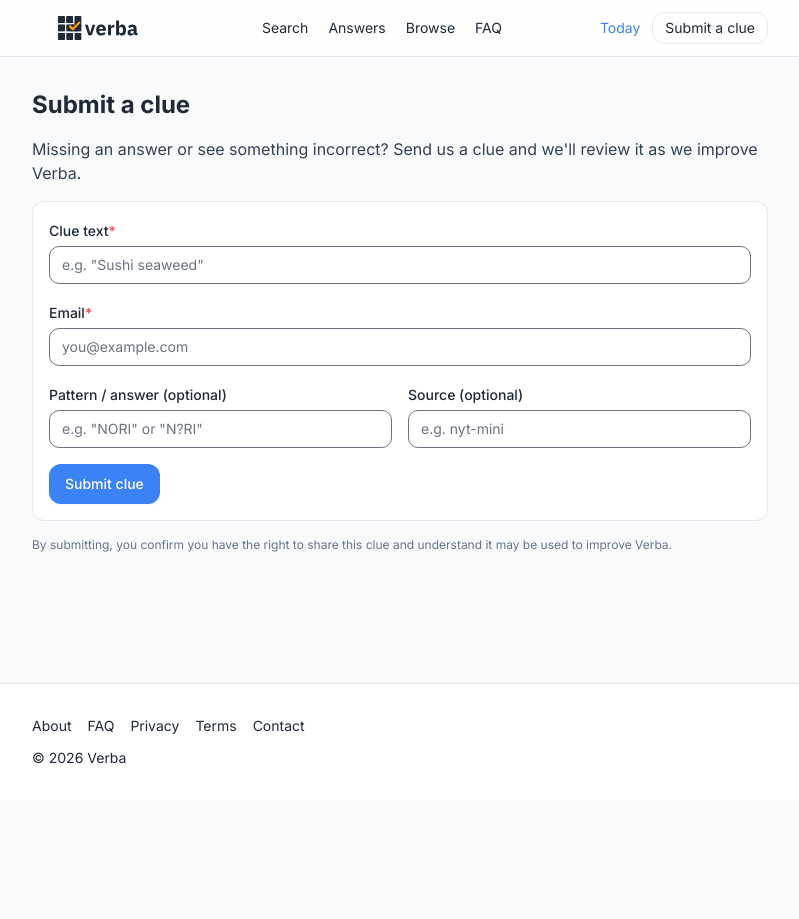
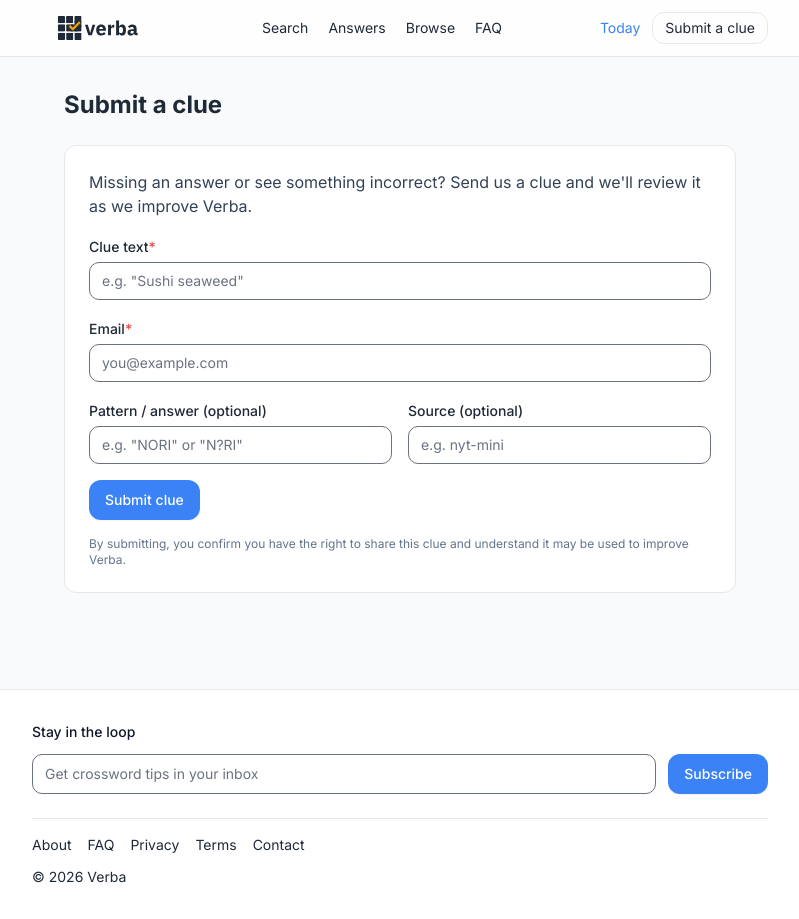
Before and after one commit to prettykaur/verba, a Next.js app: page /submit in a window 1280 px wide. Shown: the whole page, without its empty margins (240-1039 px from the left). Before the commit the page ends 800 px from the top, so only its background shows below. Built offline with nearby package versions, Linux system fonts and the light colour scheme.

Commit message:
Add email subscription form component to Home page, Footer, and Submit page

```diff
--- a/app/page.tsx
+++ b/app/page.tsx
@@ -2,6 +2,7 @@
 import { SearchBar } from '@/components/SearchBar';
 import { Card, CardBody } from '@/components/ui/Card';
 import { TopSearches } from '@/components/TopSearches';
+import { EmailSubscribe } from '@/components/EmailSubscribe';
 
 export const dynamic = 'force-dynamic';
 
@@ -56,6 +57,19 @@ export default function HomePage() {
           </CardBody>
         </Card>
       </section>
+
+      <section className="mt-20 border-t bg-slate-50 py-16">
+        <div className="mx-auto max-w-3xl space-y-4 px-4 text-center">
+          <h2 className="text-xl font-semibold">Get better at crosswords</h2>
+          <p className="text-sm text-slate-600">
+            Occasional tips, new features, and improvements to Verba. No spam.
+          </p>
+
+          <div className="mx-auto w-full max-w-2xl">
+            <EmailSubscribe source="home_bottom" />
+          </div>
+        </div>
+      </section>
     </>
   );
 }
--- a/app/submit/page.tsx
+++ b/app/submit/page.tsx
@@ -4,6 +4,7 @@
 import { useState } from 'react';
 import { Input } from '@/components/ui/Input';
 import { Button } from '@/components/ui/Button';
+import { EmailSubscribe } from '@/components/EmailSubscribe';
 
 type Status = 'idle' | 'submitting' | 'success' | 'error';
 
@@ -71,17 +72,18 @@ export default function SubmitPage() {
   return (
     <>
       {/* <main className="mx-auto max-w-3xl px-4 py-10"> */}
-      <section className="space-y-4">
+      <section className="space-y-6">
+        <div className="mx-auto max-w-2xl space-y-6 px-4 sm:px-0">
           <h1 className="text-2xl font-bold">Submit a clue</h1>
+
+          <form
+            onSubmit={handleSubmit}
+            className="mt-4 space-y-4 rounded-xl border bg-white p-6"
+          >
             <p className="text-slate-700">
               Missing an answer or see something incorrect? Send us a clue and
               we&apos;ll review it as we improve Verba.
             </p>
-
-        <form
-          onSubmit={handleSubmit}
-          className="mt-4 space-y-4 rounded-xl border bg-white p-4"
-        >
             <div className="space-y-1">
               <label className="text-sm font-medium" htmlFor="clue">
                 Clue text<span className="text-red-500">*</span>
@@ -153,12 +155,23 @@ export default function SubmitPage() {
             >
               {status === 'submitting' ? 'Submitting…' : 'Submit clue'}
             </Button>
+            <p className="text-xs text-slate-500">
+              By submitting, you confirm you have the right to share this clue
+              and understand it may be used to improve Verba.
+            </p>
           </form>
 
-        <p className="text-xs text-slate-500">
-          By submitting, you confirm you have the right to share this clue and
-          understand it may be used to improve Verba.
+          {status === 'success' && (
+            <div className="mt-8 rounded-xl border bg-slate-50 p-6">
+              <p className="mb-2 text-sm text-slate-700">
+                Want updates when we improve answers or add new features?
               </p>
+              <div className="max-w-2xl">
+                <EmailSubscribe />
+              </div>
+            </div>
+          )}
+        </div>
       </section>
       {/* </main> */}
     </>
--- a/components/Footer.tsx
+++ b/components/Footer.tsx
@@ -1,11 +1,17 @@
 // components/Footer.tsx
 import Link from 'next/link';
+import { EmailSubscribe } from '@/components/EmailSubscribe';
 
 export function Footer() {
   return (
     <footer className="border-brand-slate-200 mt-16 border-t bg-white">
       <div className="text-brand-slate-600 mx-auto max-w-3xl px-4 py-8 text-sm">
-        <div className="flex flex-wrap items-center gap-4">
+        <div className="mb-6 space-y-3">
+          <p className="text-sm font-medium text-slate-900">Stay in the loop</p>
+          <EmailSubscribe source="footer" />
+        </div>
+
+        <div className="border-brand-slate-200 flex flex-wrap items-center gap-4 border-t pt-4">
           <Link href="/about" className="verba-link">
             About
           </Link>
```
Lines whose indentation alone changed are shown as unchanged.
